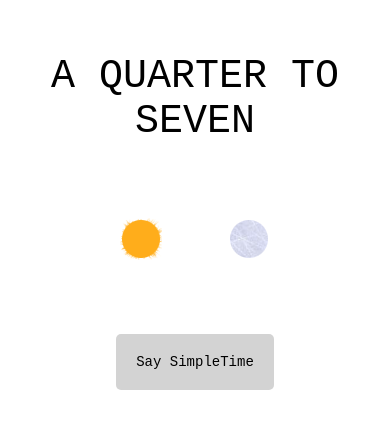
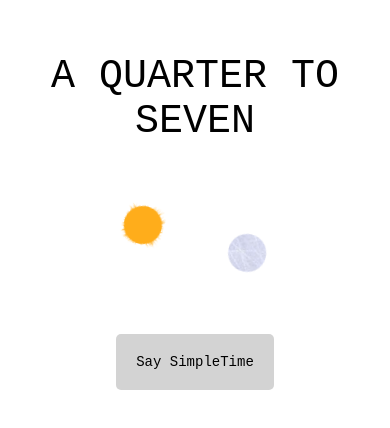
Before and after one commit to Kove-W-O-Salter/SimpleTime, a React Native app: screen / in a window 390 px wide. Shown: the part 200-628 px from the top of the page. Built offline with nearby package versions, Linux system fonts and the light colour scheme.

Commit message:
Fix day/night indicator
* Fix the day/night indicator.
* Remove redundancies.

```diff
--- a/SimpleTime/Backend.tsx
+++ b/SimpleTime/Backend.tsx
@@ -24,34 +24,14 @@ export default class Backend {
     }
 
     public sunAngle = (): number => {
-        let hours: number = this.date.getHours();
+        let hours: number = this.approximateHours(false);
+        let partition: number = 360 / 24;
         let result: number = 0;
-        let over: number = hours % 3;
 
-        hours -= over;
-
-        if(over >= 3 / 2) {
-            hours += 3;
-        }
-
-        switch(hours) {
-            case 12:
-                result = 0;
-                break;
-            case 15:
-                result = 45;
-                break;
-            case 18:
-                result = 90;
-                break;
-            case 0:
-                result = 180;
-                break;
-            case 3:
-                result = 225;
-                break;
-            case 6:
-                result = 270;
+        if(hours >= 12) {
+            result = (hours - 12) * partition;
+        } else {
+            result = 180 + hours * partition;
         }
 
         return result;
@@ -173,13 +153,5 @@ export default class Backend {
         return minutes;
     }
 
-    private range(n: number, min: number, max: number): boolean {
-        if(max > min) {
-            return n <= max && n >= min;
-        } else {
-            return false;
-        }
-    }
-
     private date: Date;
 }
--- a/SimpleTime/Frontend.tsx
+++ b/SimpleTime/Frontend.tsx
@@ -16,7 +16,7 @@ export default class Frontend extends React.Component {
                     {this.backend.simpleTime()}
                 </Text>
                 <Image source={require("../assets/img/day.png")} style={{ transform: [{ rotateZ: `${this.backend.sunAngle()}deg` }] }} />
-                <TouchableHighlight onPress={this.backend.saySimpleTime} underlayColor="white" activeOpacity={0.5}>
+                <TouchableHighlight onPress={this.backend.saySimpleTime} underlayColor={"#ffffff"} activeOpacity={0.5}>
                     <View style={styles.button}>
                         <Text style={styles.text}>Say SimpleTime</Text>
                     </View>
@@ -46,7 +46,9 @@ let styles: any = StyleSheet.create({
         flexDirection: "column",
         backgroundColor: "white",
         alignItems: "center",
-        justifyContent: "center"
+        justifyContent: "center",
+        color: "black",
+        fontFamily: "monospace"
     },
     text: {
         color: "black",
@@ -65,6 +67,7 @@ let styles: any = StyleSheet.create({
         padding: 20,
         borderRadius: 5,
         elevation: 5,
-        marginTop: 20
+        marginTop: 20,
+        fontFamily: "monospace"
     }
 });
```
